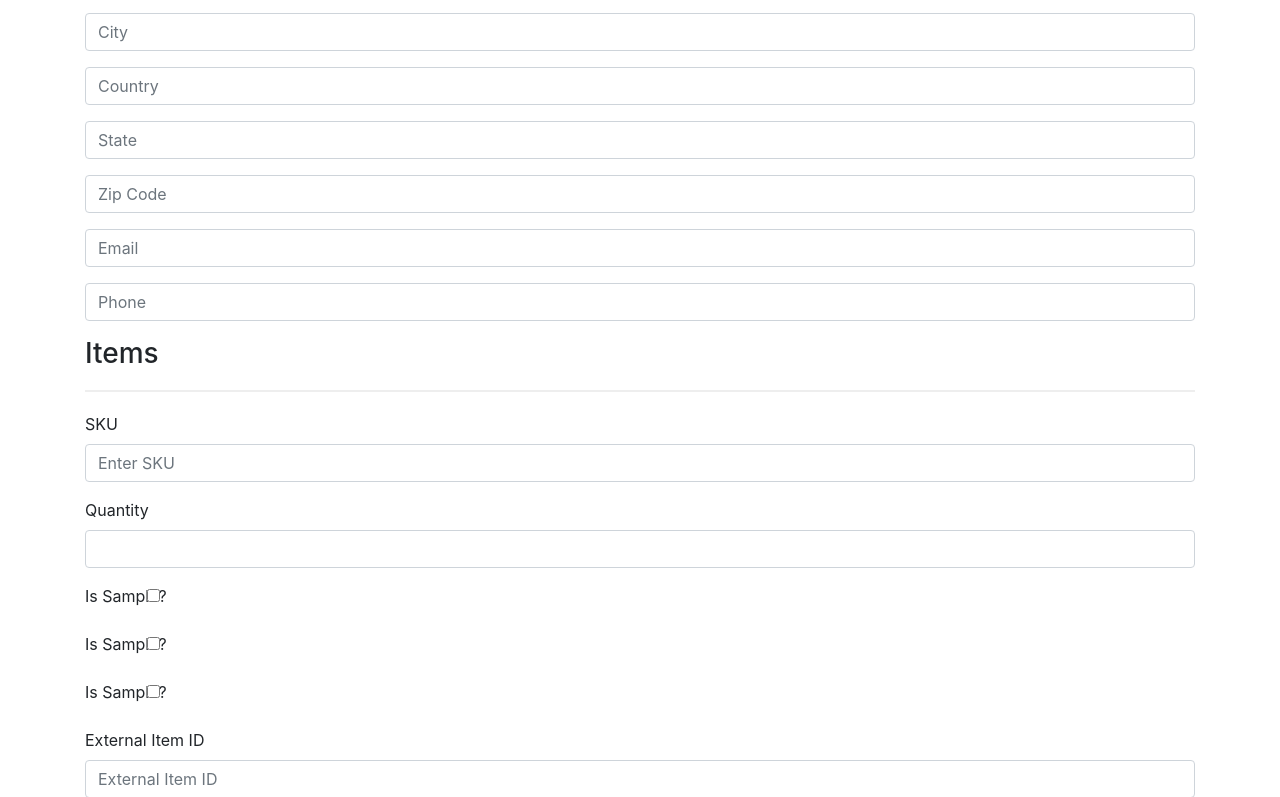
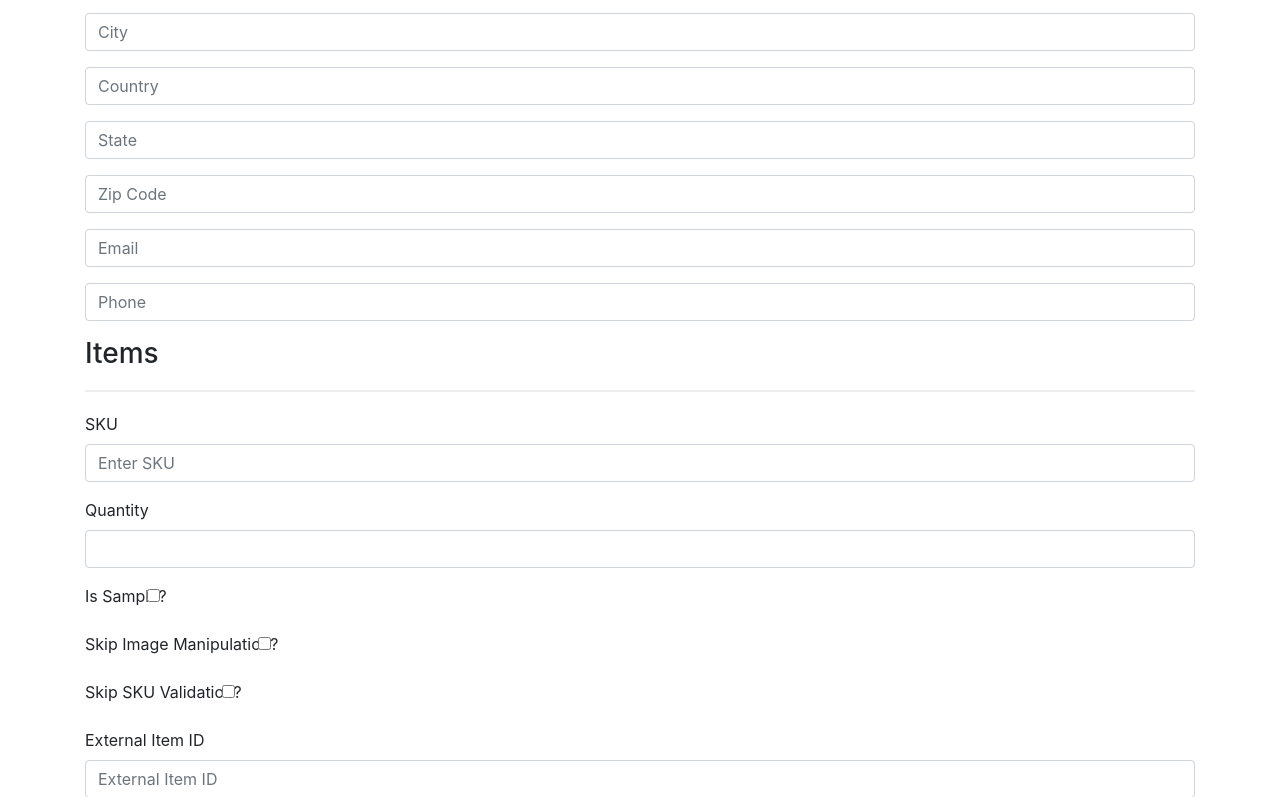
Before and after one commit to ahadplumber/order-generator, a plain HTML site: page index.html in a window 1280 px wide. Both pictures are taken after typing "Sample", "Sample", "Sample", "Sample", "Sample", "Sample" into the empty fields and a click on the button "Add Item". Shown: the part 1383-2180 px from the top of the page. Drawn offline with nearby package versions, Linux system fonts and the light colour scheme.

Commit message:
Update index.html

```diff
--- a/index.html
+++ b/index.html
@@ -229,11 +229,11 @@
                     <input type="checkbox" class="form-check-input" id="isSample${itemId}">
                 </div>
                 <div class="form-group">
-                    <label for="skipImgManip${itemId}">Is Sample?</label>
+                    <label for="skipImgManip${itemId}">Skip Image Manipulation?</label>
                     <input type="checkbox" class="form-check-input" id="skipImgManip${itemId}">
                 </div>
                 <div class="form-group">
-                    <label for="skipSKUValidation${itemId}">Is Sample?</label>
+                    <label for="skipSKUValidation${itemId}">Skip SKU Validation?</label>
                     <input type="checkbox" class="form-check-input" id="skipSKUValidation${itemId}">
                 </div>
                 <div class="form-group">
```
